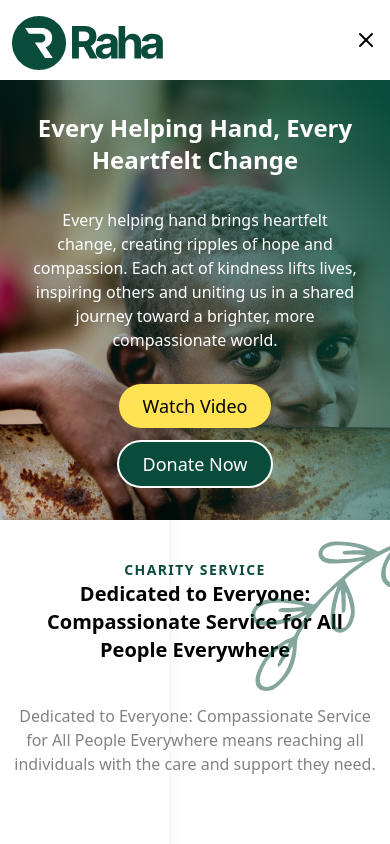
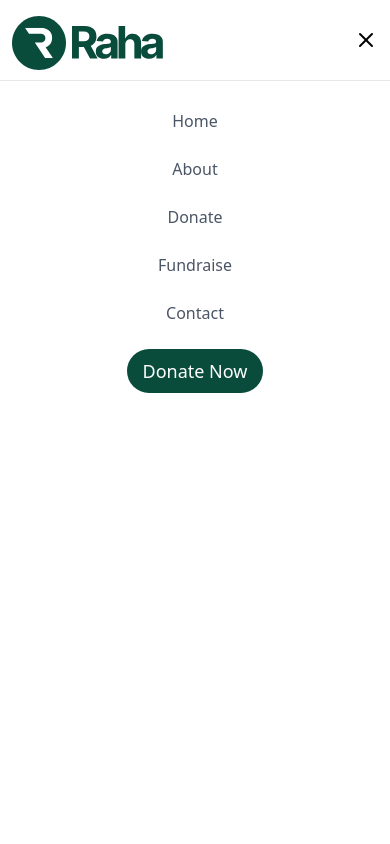
Before and after one commit to Prudentdev-xyz/Raha-app-new, a React (Vite) app: page / in a window 390 px wide. Both pictures are taken after a click on the element 366 px from the left and 40 px from the top of the page. Shown: the top 844 px of the page. Built offline with nearby package versions, Linux system fonts and the light colour scheme.

Commit message:
fix-header

```diff
--- a/src/components/layouts/Header.jsx
+++ b/src/components/layouts/Header.jsx
@@ -63,7 +63,7 @@ export const Header = () => {
       </div>
 
       {Open && (
-        <div className="md:hidden bg-tetiary border-t border-gray-200 shadow-lg h-screen fixed">
+        <div className="md:hidden bg-tetiary border-t border-gray-200 shadow-lg h-screen z-10 w-full fixed">
           <ul className="py-4 flex flex-col items-center justify-center static">
             {links.map((link) => (
               <a href={link.link}>
```
